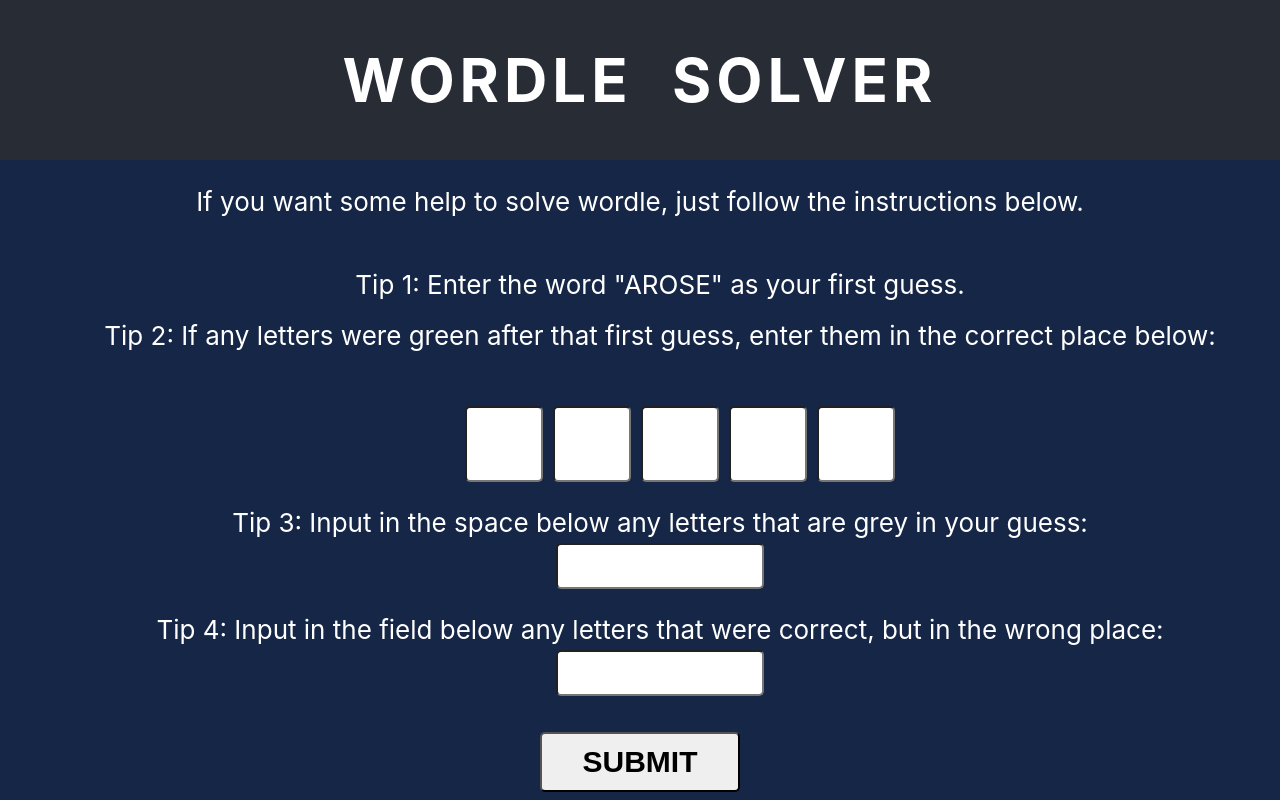
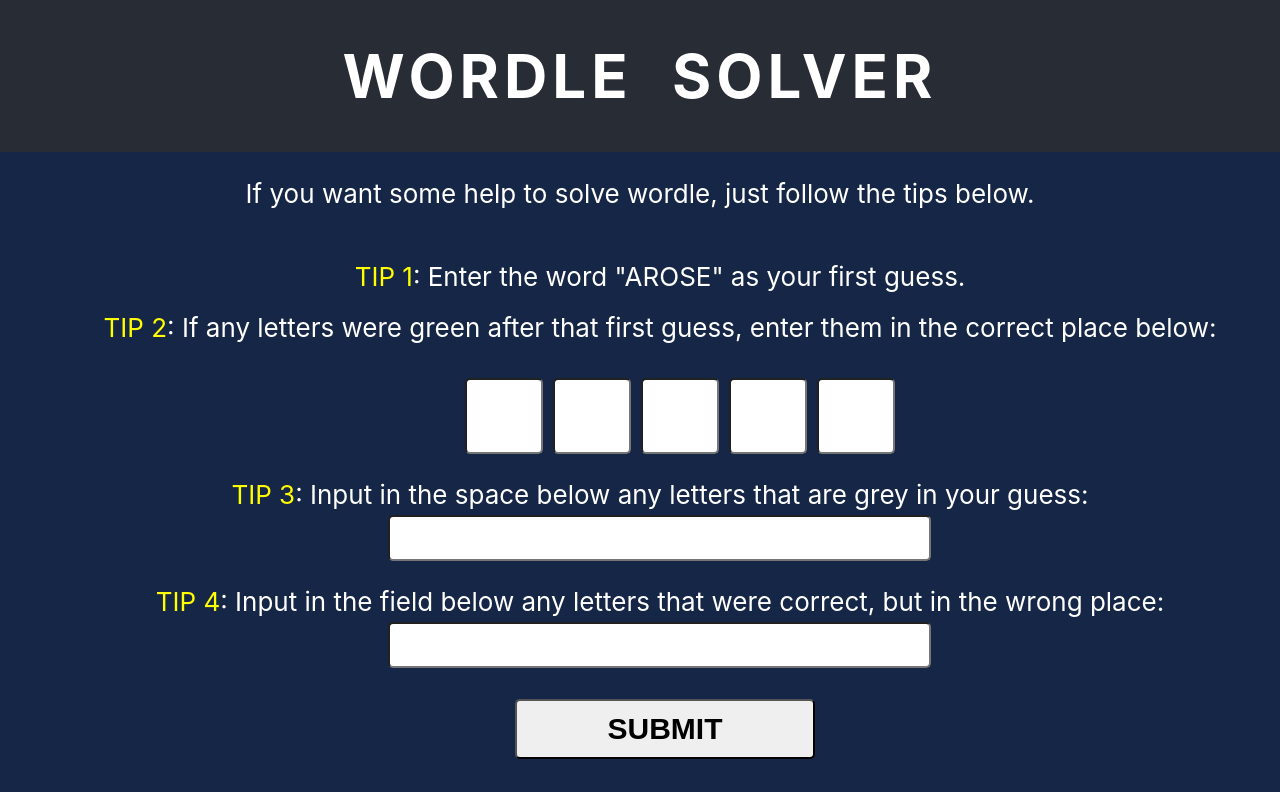
Before and after one commit to mrbaker1917/wordle_solver, a React (Create React App) app: page / in a window 1280 px wide. Built offline with nearby package versions, Linux system fonts and the light colour scheme.

Commit message:
small style changes

```diff
--- a/src/App.css
+++ b/src/App.css
@@ -21,7 +21,7 @@
 
 .App-header {
   background-color: #282c34;
-  min-height: 20vh;
+  min-height: 10vh;
   display: flex;
   flex-direction: column;
   align-items: center;
@@ -50,7 +50,7 @@
 }
 
 .place-list {
-  margin-top: 50px;
+  margin-top: 30px;
 }
 .place-list li {
   display: inline;
@@ -72,10 +72,10 @@
 
 .banned-letters {
   height: 40px;
-  width: 200px;
+  min-width: 100px;
   margin: 5px;
   text-align: center;
-  font-size: 50px;
+  font-size: 40px;
   text-transform: uppercase;
   font-weight: 900;
   border-radius: 5px;
@@ -83,10 +83,10 @@
 
 .right-letters {
   height: 40px;
-  width: 200px;
+  min-width: 100px;
   margin: 5px;
   text-align: center;
-  font-size: 50px;
+  font-size: 40px;
   text-transform: uppercase;
   font-weight: 900;
   border-radius: 5px;
@@ -94,14 +94,18 @@
 
 .submit-button {
   height: 60px;
-  width: 200px;
-  margin: 5px;
+  width: 300px;
+  margin-left: 50px;
   padding: 5px;
   text-align: center;
   font-size: 30px;
   text-transform: uppercase;
   font-weight: 900;
   border-radius: 5px;
+}
+
+.tip {
+  color: yellow;
 }
 
 @keyframes App-logo-spin {
--- a/src/App.js
+++ b/src/App.js
@@ -8,14 +8,13 @@
       </header>
       <body className="App-body">
         <p>
-          If you want some help to solve wordle, just follow the instructions
-          below.
+          If you want some help to solve wordle, just follow the tips below.
         </p>
         <form>
           <ul>
-            <li>Tip 1: Enter the word "AROSE" as your first guess.</li>
+            <li><span className="tip">TIP 1</span>: Enter the word "AROSE" as your first guess.</li>
             <li>
-              Tip 2: If any letters were green after that first guess, enter
+            <span className="tip">TIP 2</span>: If any letters were green after that first guess, enter
               them in the correct place below:
             </li>
             <li>
@@ -37,12 +36,16 @@
                 </li>
               </ul>
             </li>
-            <li>Tip 3: Input in the space below any letters that are grey in your guess:
-              <br/>
+            <li>
+            <span className="tip">TIP 3</span>: Input in the space below any letters that are grey in your
+              guess:
+              <br />
               <input className="banned-letters" />
             </li>
-            <li>Tip 4: Input in the field below any letters that were correct, but in the wrong place:
-              <br/>
+            <li>
+            <span className="tip">TIP 4</span>: Input in the field below any letters that were correct, but
+              in the wrong place:
+              <br />
               <input className="right-letters" />
             </li>
           </ul>
```
